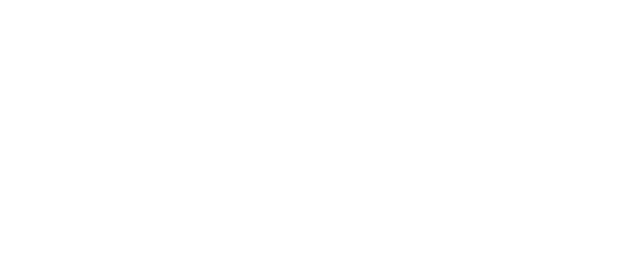
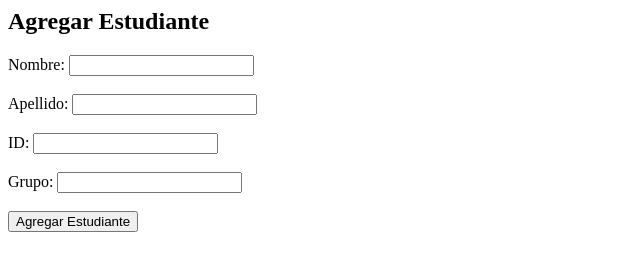
Before and after one commit to Jhormancastella/Colegio-Pepito-bachillerato, a plain HTML site: page index.html in a window 1280 px wide. Shown: the whole page, without its empty margins (0-640 px from the left). Drawn offline with Linux system fonts and the light colour scheme.

Commit message:
creacion de Readme.md y inicio de js

```diff
--- a/index.html
+++ b/index.html
@@ -7,6 +7,24 @@
     <script></script>
 </head>
 <body>
+    <!--primer menu de agregar estudiantes -->
+    <h2>Agregar Estudiante</h2>
+    <form id="formAgregarEstudiante">
+        <label for="nombre">Nombre:</label>
+        <input type="text" id="nombre" name="nombre" required><br><br>
+        <label for="apellido">Apellido:</label>
+        <input type="text" id="apellido" name="apellido" required><br><br>
+        <label for="identificacion">ID:</label>
+        <input type="text" id="identificacion" name="identificacion" required><br><br>
+        <label for="grupo">Grupo:</label>
+        <input type="text" id="grupo" name="grupo" required><br><br>
+        <button type="submit">Agregar Estudiante</button>
+    </form>
+
+     <!--segundo menu de buscar estudiantes -->
+
+
+      <!--tercer menu de agregar notas -->
 
 </body>
 </html>
```
Also changed, not shown: main.js (+18 -0 lines), 1 other file.
